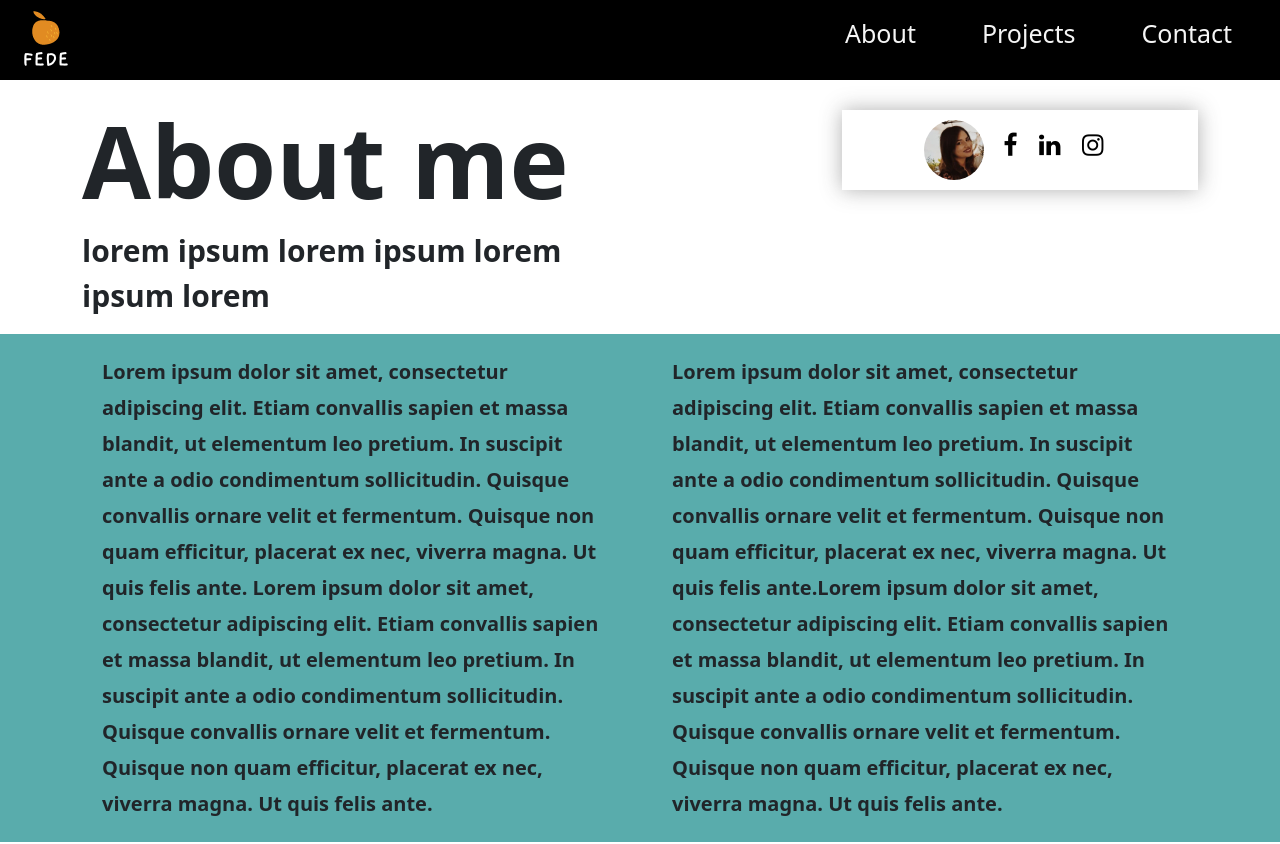
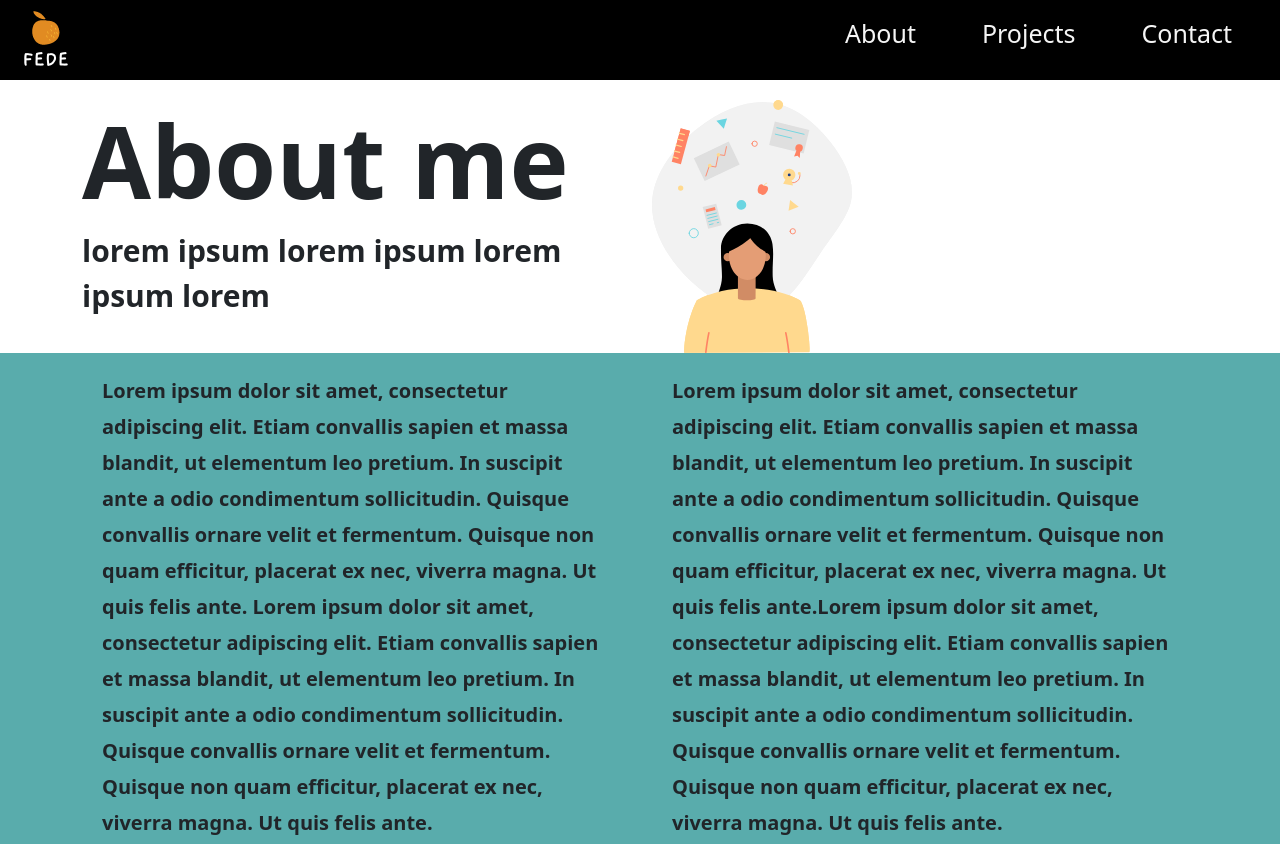
Before and after one commit to Feffa-hub/federicacosta-portfolio, a plain HTML site: page about.html in a window 1280 px wide. Shown: the top 844 px of the page. Drawn offline with nearby package versions, Linux system fonts and the light colour scheme.

Commit message:
Added icon

```diff
--- a/about.html
+++ b/about.html
@@ -31,19 +31,7 @@
                     <p>lorem ipsum lorem ipsum lorem ipsum lorem</p>
                 </div>
         <div class="col-sm-6">
-            <div class="row">
-                <div class="col"></div>
-                <div class="col-sm-8">
-                    <div class="box-info">
-                    <img src="img/Foto.jpg"/>
-                    <span class="socials">
-                        <a href="#" class="facebook"><i class="fa fa-facebook"></i></a>
-                        <a href="#" class="linkedin"><i class="fa fa-linkedin"></i></a>
-                        <a href="#" class="instagram"><i class="fa fa-instagram"></i></a>
-                   </span>
-                </div>
-                </div>
-            </div>
+        <img src="img/077-student-colour.svg" width="200"/>
         </div>
     </div>
 </div>
```
Also changed, not shown: img/077-student-colour.svg (added).
